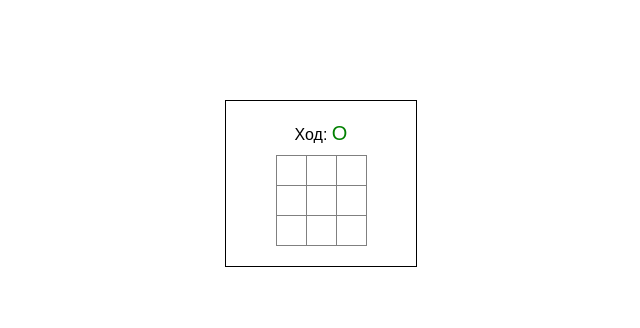
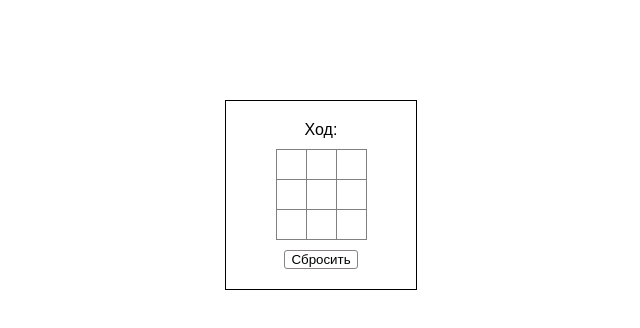
Before and after one commit to Andreeevna/tic_tac_toe, a React (Vite) app: page / in a window 1280 px wide. Shown: the top 328 px of the page, without its empty margins (319-959 px from the left). Built offline with nearby package versions, Linux system fonts and the light colour scheme.

Commit message:
added the ability to reset

```diff
--- a/src/App.css
+++ b/src/App.css
@@ -48,3 +48,11 @@ html {
 .symbol--o {
 	color: green;
 }
+
+.reset {
+	margin-top: 10px;
+	background-color: transparent;
+	border-radius: 3px;
+	border: 1px solid #878181fc;
+	cursor: pointer;
+}
--- a/src/App.jsx
+++ b/src/App.jsx
@@ -63,13 +63,20 @@ function App() {
 		setWinnerSeq(winner)
 	}
 
+	const handleResetClick = () => {
+		setCells(Array.from({ length: 9 }), () => null)
+		setCurrentStep(SYMBOL_X)
+		setWinnerSeq(null)
+	}
+
 	const winnerSymbol = winnerSeq ? cells[winnerSeq[0]] : undefined
+	const isDraw = !winnerSeq && cells.filter(value => value).length === 9
 
 	return (
 		<div className='game'>
 			<div className='game-info'>
-				{winnerSeq ? 'Победитель ' : ' Ход: '}
-				{renderSymbol(winnerSymbol ?? currentStep)}
+				{isDraw ? 'Ничья' : winnerSeq ? 'Победитель ' : ' Ход: '}
+				{isDraw && renderSymbol(winnerSymbol ?? currentStep)}
 			</div>
 			<div className='game-field'>
 				{cells.map((symbol, index) => {
@@ -85,6 +92,9 @@ function App() {
 					)
 				})}
 			</div>
+			<button className='reset' onClick={handleResetClick}>
+				Сбросить
+			</button>
 		</div>
 	)
 }
```
